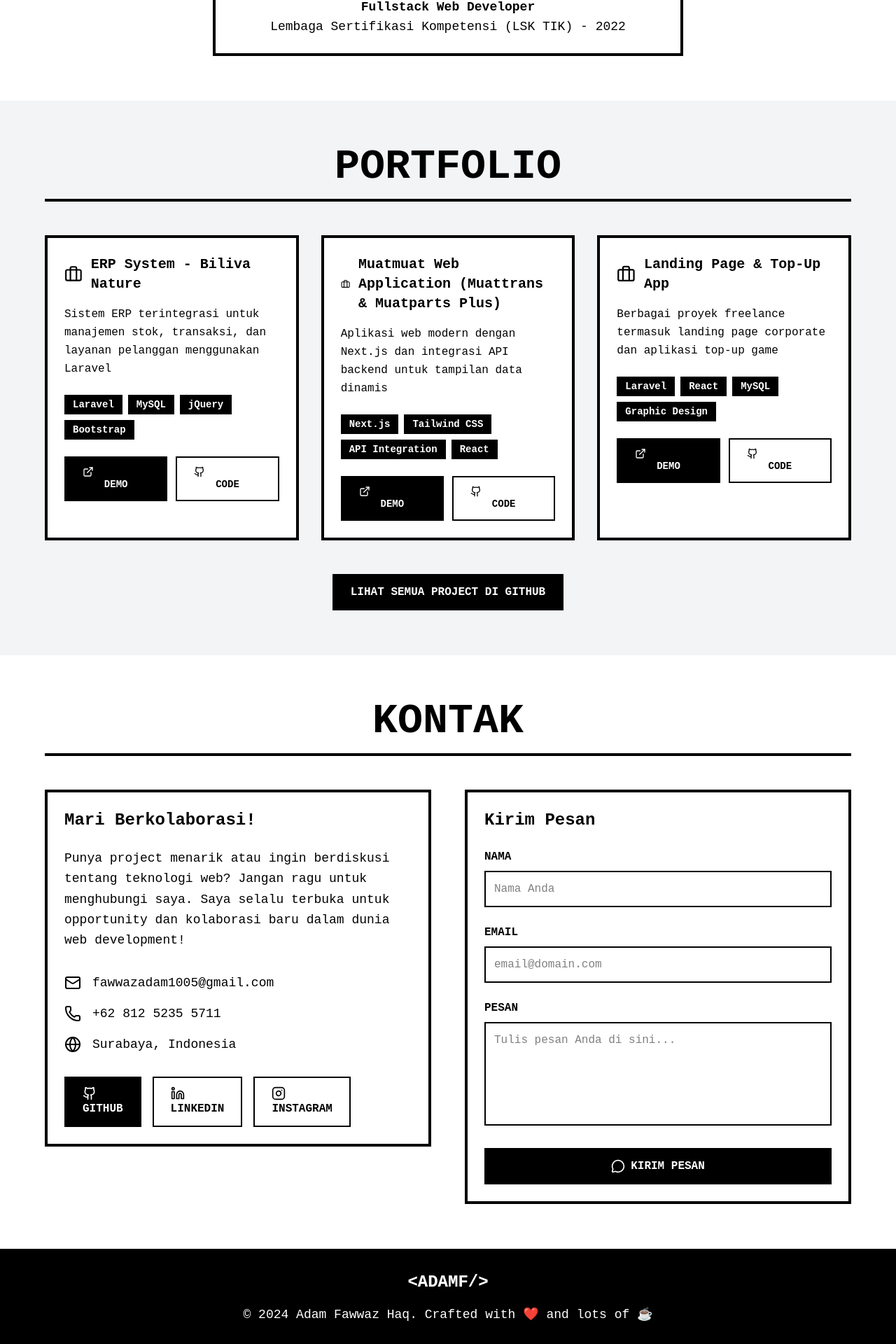
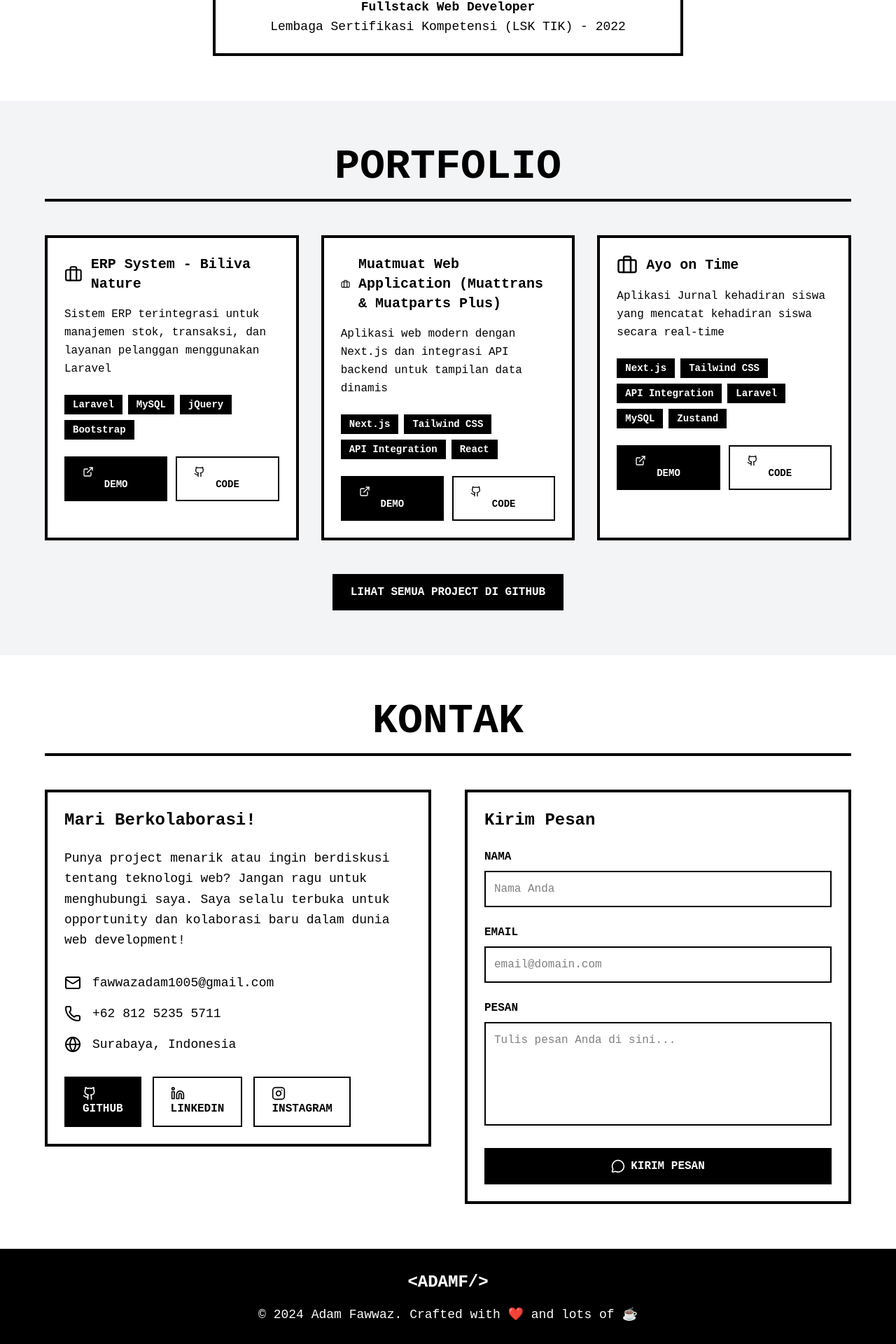
Before and after one commit to Fawwazxdam/portfolio-react, a React (Vite) app: page / in a window 1280 px wide. Shown: the part 2636-4556 px from the top of the page at 70% size. Built offline with nearby package versions, Linux system fonts and the light colour scheme.

Commit message:
feat(portfolio): update project details and footer name

```diff
--- a/src/App.jsx
+++ b/src/App.jsx
@@ -153,11 +153,11 @@ const Portfolio = () => {
       github: "#"
     },
     {
-      title: "Landing Page & Top-Up App",
-      description: "Berbagai proyek freelance termasuk landing page corporate dan aplikasi top-up game",
-      tech: ["Laravel", "React", "MySQL", "Graphic Design"],
-      demo: "#",
-      github: "#"
+      title: "Ayo on Time",
+      description: "Aplikasi Jurnal kehadiran siswa yang mencatat kehadiran siswa secara real-time",
+      tech: ["Next.js","Tailwind CSS","API Integration","Laravel", "MySQL", "Zustand"],
+      demo: "https://ayoontime.magentaa.space/",
+      github: "https://github.com/Fawwazxdam/attendance-app-fe.git"
     }
   ];
 
@@ -545,7 +545,7 @@ const Portfolio = () => {
           <div className="text-2xl font-black mb-4">
             <GlitchText>&lt;ADAMF/&gt;</GlitchText>
           </div>
-          <p className="text-lg">© 2024 Adam Fawwaz Haq. Crafted with ❤️ and lots of ☕</p>
+          <p className="text-lg">© 2024 Adam Fawwaz. Crafted with ❤️ and lots of ☕</p>
         </div>
       </footer>
 
```
